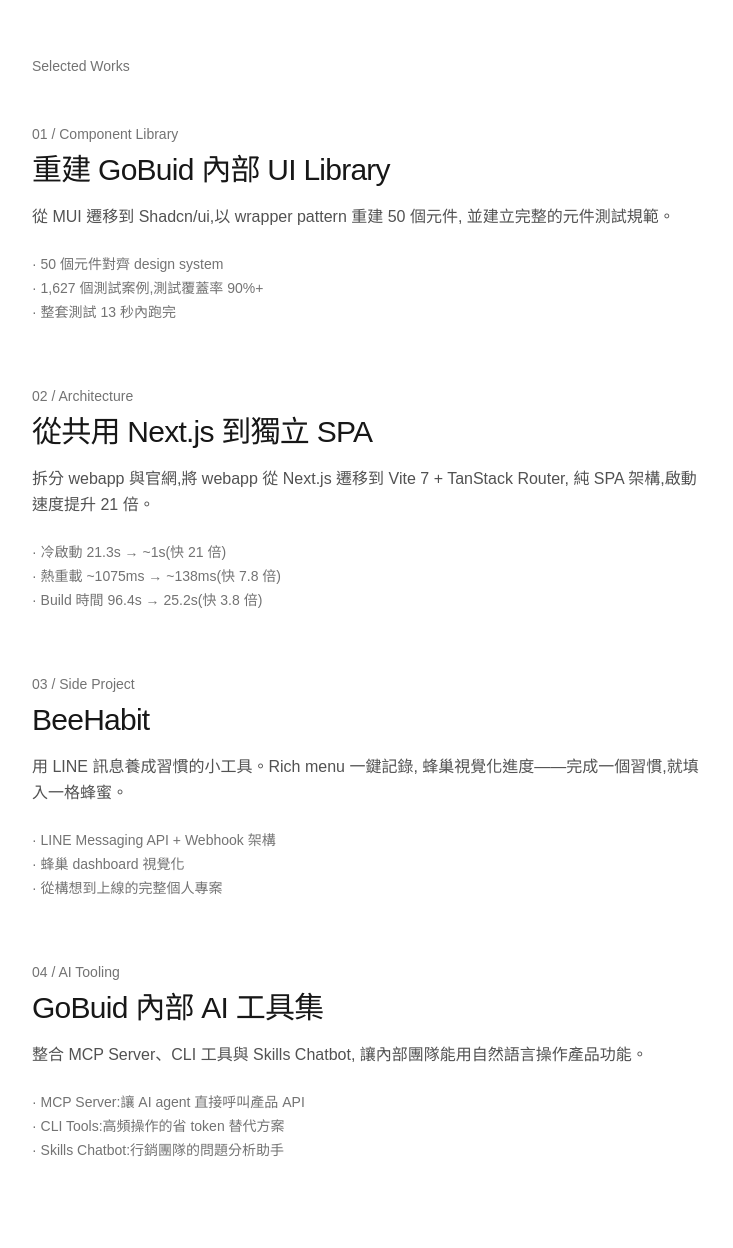
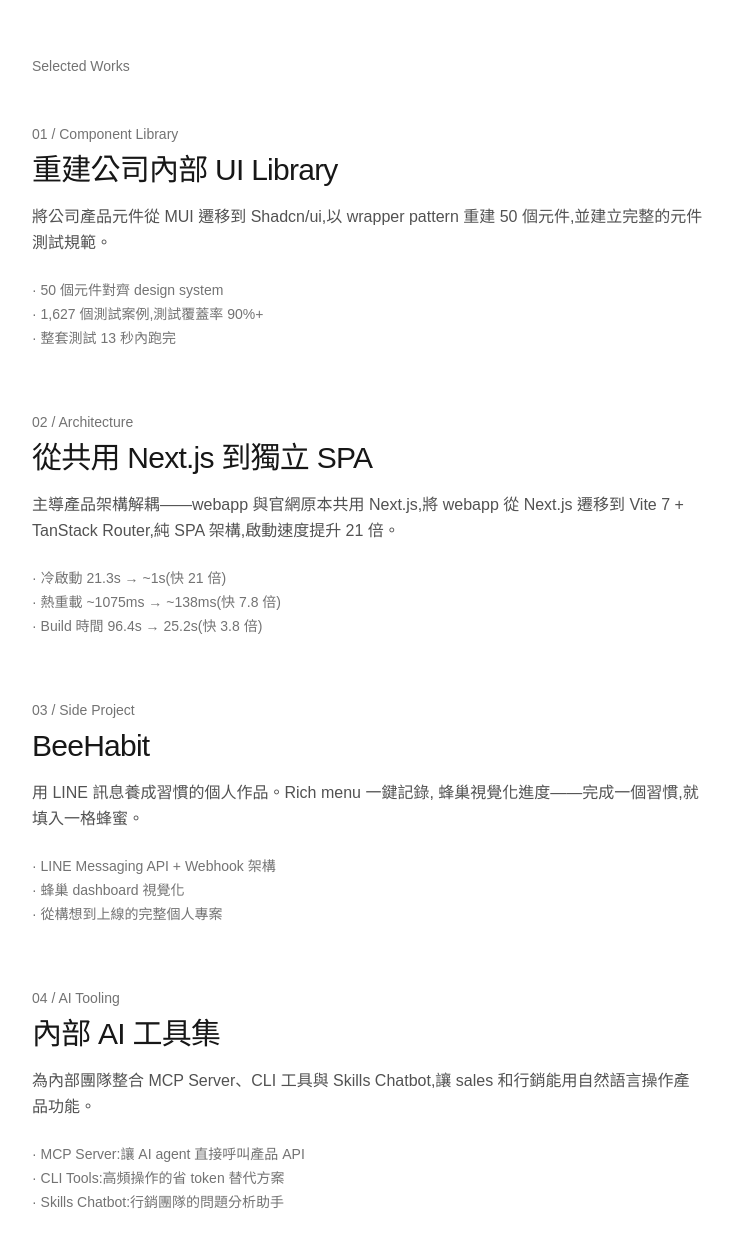
Before and after one commit to Tim0124/timkao, a Next.js app: page / in a window 1280 px wide. Shown: the part 872-2120 px from the top of the page, without its empty margins (257-990 px from the left). Built offline with nearby package versions, Linux system fonts and the light colour scheme.

Commit message:
feat: refine works section

```diff
--- a/app/page.tsx
+++ b/app/page.tsx
@@ -26,11 +26,11 @@
               01 / Component Library
             </p>
             <h3 className="text-2xl md:text-3xl font-medium mb-4 tracking-tight">
-              重建 GoBuid 內部 UI Library
+              重建公司內部 UI Library
             </h3>
             <p className="text-neutral-600 dark:text-neutral-400 leading-relaxed mb-6 max-w-2xl">
-              從 MUI 遷移到 Shadcn/ui,以 wrapper pattern 重建 50 個元件,
-              並建立完整的元件測試規範。
+              將公司產品元件從 MUI 遷移到 Shadcn/ui,以 wrapper pattern 重建 50
+              個元件,並建立完整的元件測試規範。
             </p>
             <ul className="text-sm text-neutral-500 space-y-1">
               <li>· 50 個元件對齊 design system</li>
@@ -46,8 +46,9 @@
               從共用 Next.js 到獨立 SPA
             </h3>
             <p className="text-neutral-600 dark:text-neutral-400 leading-relaxed mb-6 max-w-2xl">
-              拆分 webapp 與官網,將 webapp 從 Next.js 遷移到 Vite 7 + TanStack
-              Router, 純 SPA 架構,啟動速度提升 21 倍。
+              主導產品架構解耦——webapp 與官網原本共用 Next.js,將 webapp 從
+              Next.js 遷移到 Vite 7 + TanStack Router,純 SPA 架構,啟動速度提升
+              21 倍。
             </p>
             <ul className="text-sm text-neutral-500 space-y-1">
               <li>· 冷啟動 21.3s → ~1s(快 21 倍)</li>
@@ -63,7 +64,7 @@
               BeeHabit
             </h3>
             <p className="text-neutral-600 dark:text-neutral-400 leading-relaxed mb-6 max-w-2xl">
-              用 LINE 訊息養成習慣的小工具。Rich menu 一鍵記錄,
+              用 LINE 訊息養成習慣的個人作品。Rich menu 一鍵記錄,
               蜂巢視覺化進度——完成一個習慣,就填入一格蜂蜜。
             </p>
             <ul className="text-sm text-neutral-500 space-y-1">
@@ -77,11 +78,11 @@
           <article>
             <p className="text-sm text-neutral-500 mb-2">04 / AI Tooling</p>
             <h3 className="text-2xl md:text-3xl font-medium mb-4 tracking-tight">
-              GoBuid 內部 AI 工具集
+              內部 AI 工具集
             </h3>
             <p className="text-neutral-600 dark:text-neutral-400 leading-relaxed mb-6 max-w-2xl">
-              整合 MCP Server、CLI 工具與 Skills Chatbot,
-              讓內部團隊能用自然語言操作產品功能。
+              為內部團隊整合 MCP Server、CLI 工具與 Skills Chatbot,讓 sales
+              和行銷能用自然語言操作產品功能。
             </p>
             <ul className="text-sm text-neutral-500 space-y-1">
               <li>· MCP Server:讓 AI agent 直接呼叫產品 API</li>
```
